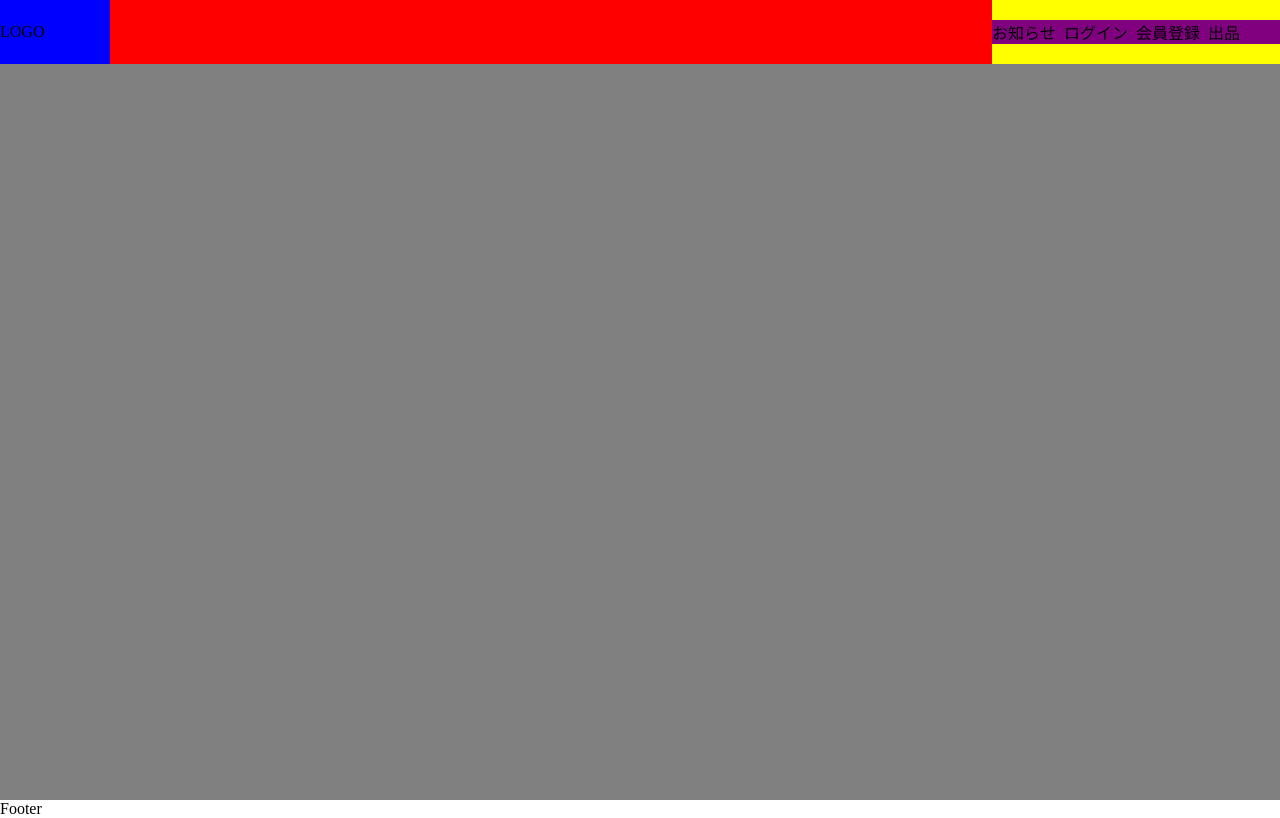
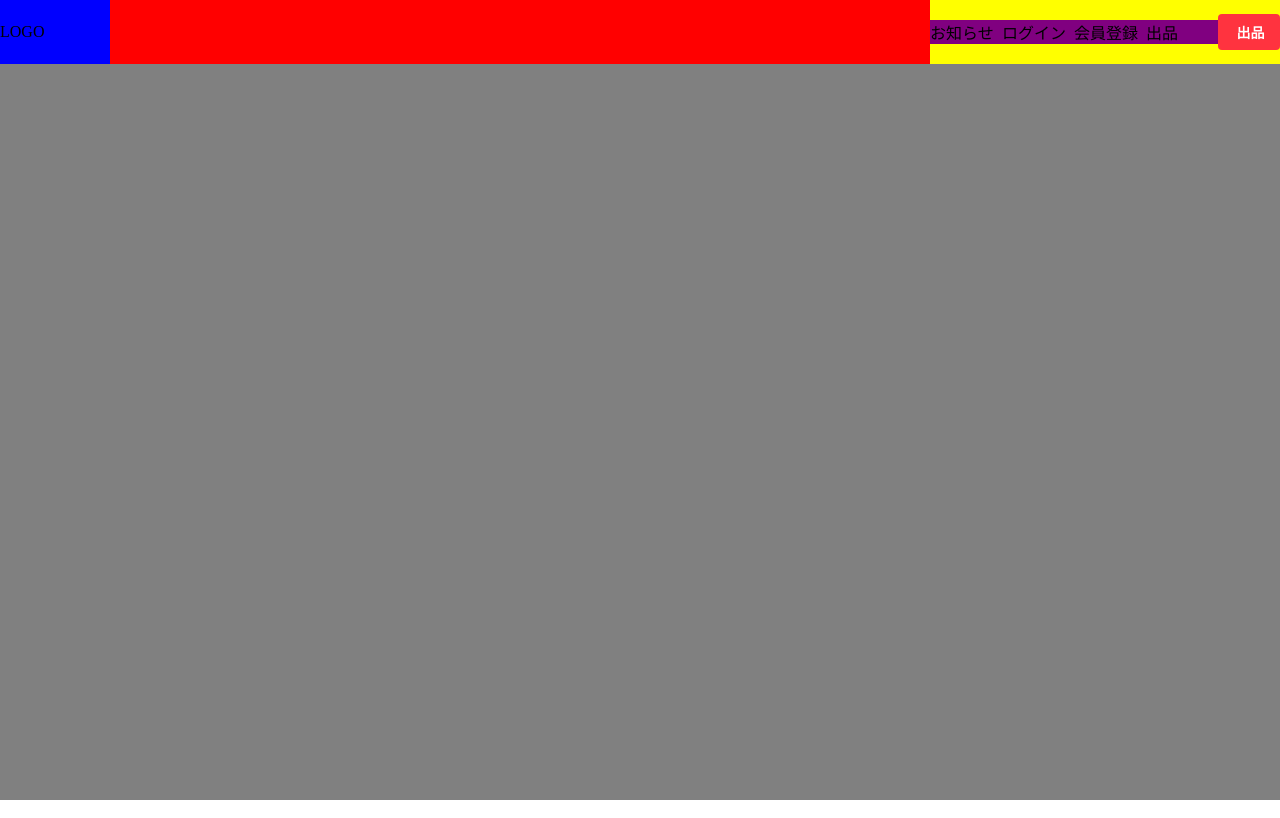
Before and after one commit to Omad97/css-basic, a plain HTML site: page index.html in a window 1280 px wide. Drawn offline with Linux system fonts and the light colour scheme.

Commit message:
changed 3

```diff
--- a/index.html
+++ b/index.html
@@ -26,9 +26,11 @@
 				<div class="menu_item">
 					出品
 				</div>
+				<button type="button" class="button">
+					<!--<svg xmlns="http://www.w3.org/2000/svg" width="30" height="30" preserveAspectRatio="xMidYMid meet" viewBox="0 0 24 24"><path fill="currentColor" d="M12 15.575q-.2 0-.375-.063q-.175-.062-.325-.212l-3.6-3.6q-.275-.275-.275-.7q0-.425.275-.7q.275-.275.712-.288q.438-.012.713.263L11 12.15V5q0-.425.288-.713Q11.575 4 12 4t.713.287Q13 4.575 13 5v7.15l1.875-1.875q.275-.275.713-.263q.437.013.712.288q.275.275.275.7q0 .425-.275.7l-3.6 3.6q-.15.15-.325.212q-.175.063-.375.063ZM6 20q-.825 0-1.412-.587Q4 18.825 4 18v-2q0-.425.287-.713Q4.575 15 5 15t.713.287Q6 15.575 6 16v2h12v-2q0-.425.288-.713Q18.575 15 19 15t.712.287Q20 15.575 20 16v2q0 .825-.587 1.413Q18.825 20 18 20Z"/></svg>  -->
+					<span class="button-text">出品</span>
+				</button>
 			</div>
 		</div>
 	</div>
 </body>
-</html>
-Footer
--- a/styles.css
+++ b/styles.css
@@ -32,3 +32,26 @@
 	background: purple;
 	width: 72px;
 }
+.button {
+    display: flex;
+      width: 62px;
+      height: 36px;
+      font-size: 14px;
+      justify-content: center;
+      align-items: center;
+      background: #ff333f;
+      border: none;
+      border-radius: 4px;
+  }
+
+  /*.button:hover {
+    opacity: 1;
+    text-shadow: 0 0 10px rgba(255, 255, 255, 0.8);
+  }*/
+
+  .button-text {
+    margin-left: 3px;
+    font-family: sans-serif;
+    font-weight: bold;
+      color: white;
+  }
```
